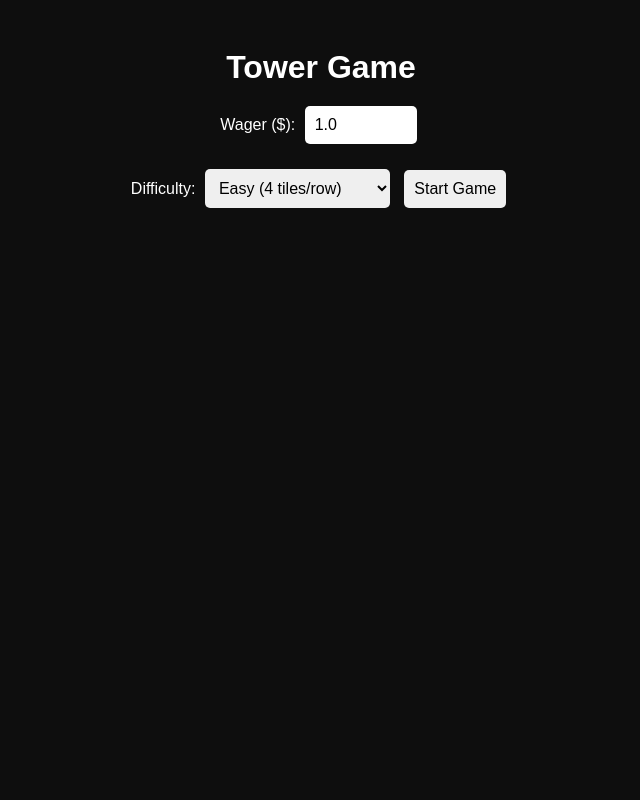
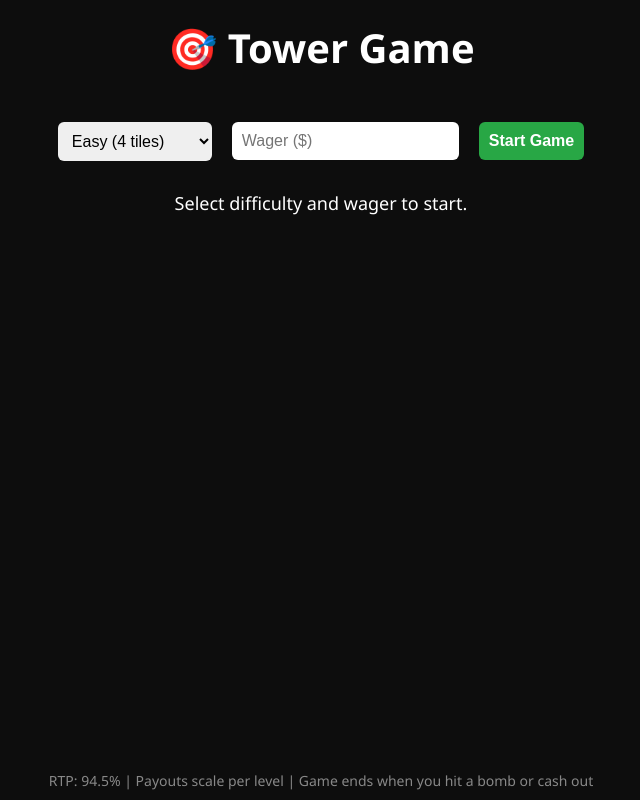
Before and after one commit to bulldawg395/pulltab-game, a Flask app: page /tower in a window 1280 px wide. Shown: the whole page, without its empty margins (319-959 px from the left). Run offline with Flask 3, Linux system fonts and the light colour scheme; the visitor is signed in with stand-in values (Sample User, id 1).

Commit message:
tower.html

```diff
--- a/templates/tower.html
+++ b/templates/tower.html
@@ -1,233 +1,257 @@
 <!DOCTYPE html>
 <html lang="en">
 <head>
-  <meta charset="UTF-8">
+  <meta charset="UTF-8" />
   <title>Tower Game</title>
   <style>
     body {
-      font-family: Arial, sans-serif;
-      background: #0e0e0e;
+      margin: 0;
+      background: #0d0d0d;
+      font-family: 'Segoe UI', sans-serif;
       color: white;
-      text-align: center;
-      padding: 20px;
+      display: flex;
+      flex-direction: column;
+      align-items: center;
+      justify-content: start;
+      min-height: 100vh;
     }
+
     h1 {
-      margin-bottom: 10px;
+      margin-top: 20px;
+      font-size: 2.5em;
     }
-    .wager-form, .difficulty-select {
-      margin: 15px 0;
+
+    .controls {
+      margin: 20px;
+      display: flex;
+      gap: 20px;
+      flex-wrap: wrap;
+      justify-content: center;
+      align-items: center;
     }
-    input, select, button {
+
+    .controls input,
+    .controls select,
+    .controls button {
       padding: 10px;
       font-size: 16px;
-      margin: 5px;
-      border-radius: 5px;
       border: none;
+      border-radius: 6px;
     }
-    #towerGrid {
+
+    .controls button {
+      background: #28a745;
+      color: white;
+      cursor: pointer;
+      font-weight: bold;
+    }
+
+    .status {
+      margin: 10px;
+      font-size: 18px;
+      text-align: center;
+    }
+
+    .game-board {
       display: flex;
-      flex-direction: column-reverse;
-      align-items: center;
-      margin-top: 20px;
+      flex-direction: column;
+      gap: 10px;
+      margin-bottom: 30px;
     }
-    .tower-row {
+
+    .row {
       display: flex;
       gap: 10px;
-      margin-bottom: 10px;
+      justify-content: center;
     }
-    .tower-box {
-      width: 60px;
-      height: 60px;
-      background: #222;
+
+    .tile {
+      width: 80px;
+      height: 80px;
+      background-color: #1e1e1e;
+      border: 2px solid #333;
+      border-radius: 10px;
+      font-size: 28px;
       display: flex;
       justify-content: center;
       align-items: center;
-      font-size: 24px;
-      border-radius: 5px;
       cursor: pointer;
-      transition: background 0.2s ease;
+      transition: 0.2s;
     }
-    .tower-box:hover {
-      background: #444;
+
+    .tile.clicked {
+      background-color: #4caf50;
     }
-    .safe {
-      background: #28a745 !important;
+
+    .tile.bomb {
+      background-color: #dc3545;
     }
-    .bomb {
-      background: #dc3545 !important;
+
+    .tile.disabled {
+      pointer-events: none;
+      opacity: 0.5;
     }
-    #status {
-      margin-top: 20px;
-      font-weight: bold;
+
+    .footer {
+      margin-top: auto;
+      padding: 10px;
+      text-align: center;
+      font-size: 14px;
+      color: #888;
     }
-    #cashOutBtn {
-      background: #ffc107;
-      color: black;
-      display: none;
+
+    @media (max-width: 600px) {
+      .tile {
+        width: 60px;
+        height: 60px;
+        font-size: 20px;
+      }
     }
   </style>
 </head>
 <body>
+  <h1>🎯 Tower Game</h1>
 
-  <h1>Tower Game</h1>
-
-  <div class="wager-form">
-    <label>Wager ($):</label>
-    <input type="number" id="wager" min="0.1" max="1000" step="0.1" value="1.0">
+  <div class="controls">
+    <select id="difficulty">
+      <option value="easy">Easy (4 tiles)</option>
+      <option value="medium">Medium (3 tiles)</option>
+      <option value="hard">Hard (2 tiles)</option>
+    </select>
+    <input type="number" id="wager" min="0.1" step="0.1" placeholder="Wager ($)" />
+    <button onclick="startGame()">Start Game</button>
+    <button id="cashoutBtn" style="background:#ffc107; display:none;" onclick="cashout()">💰 Cash Out</button>
   </div>
 
-  <div class="difficulty-select">
-    <label>Difficulty:</label>
-    <select id="difficulty">
-      <option value="easy">Easy (4 tiles/row)</option>
-      <option value="medium">Medium (3 tiles/row)</option>
-      <option value="hard">Hard (2 tiles/row)</option>
-    </select>
-    <button onclick="startTower()">Start Game</button>
+  <div class="status" id="status">Select difficulty and wager to start.</div>
+  <div class="status" id="payoutStatus"></div>
+
+  <div class="game-board" id="board"></div>
+
+  <div class="footer">
+    RTP: 94.5% | Payouts scale per level | Game ends when you hit a bomb or cash out
   </div>
 
-  <button id="cashOutBtn" onclick="cashOut()">💸 Cash Out</button>
+  <script>
+    let path = [];
+    let currentRow = 0;
+    let gameStarted = false;
+    let board = document.getElementById("board");
+    let status = document.getElementById("status");
+    let payoutStatus = document.getElementById("payoutStatus");
+    let difficulty = "";
+    let wager = 0;
+    let maxRows = 9;
+    let tileCount = 0;
 
-  <div id="towerGrid"></div>
-  <div id="status"></div>
-
-  <script>
-    const payoutMultipliers = {
+    const multipliers = {
       easy: [1.00, 1.13, 1.27, 1.42, 1.58, 1.75, 1.93, 2.12, 2.32],
       medium: [1.00, 1.21, 1.47, 1.78, 2.14, 2.56, 3.06, 3.63, 4.30],
       hard: [1.00, 1.39, 1.93, 2.67, 3.70, 5.13, 7.12, 9.89, 13.72]
     };
 
-    const columns = {
-      easy: 4,
-      medium: 3,
-      hard: 2
-    };
+    function startGame() {
+      difficulty = document.getElementById("difficulty").value;
+      wager = parseFloat(document.getElementById("wager").value);
 
-    let gamePath = [];
-    let currentRow = 0;
-    let playing = false;
-    let currentDifficulty = "easy";
+      if (isNaN(wager) || wager < 0.1) {
+        alert("Please enter a valid wager.");
+        return;
+      }
 
-    function startTower() {
-      currentDifficulty = document.getElementById('difficulty').value;
-      gamePath = [];
+      tileCount = difficulty === "easy" ? 4 : difficulty === "medium" ? 3 : 2;
+      board.innerHTML = "";
+      path = [];
       currentRow = 0;
-      playing = true;
-      document.getElementById('towerGrid').innerHTML = '';
-      document.getElementById('status').innerText = '';
-      document.getElementById('cashOutBtn').style.display = 'none';
+      gameStarted = true;
+      document.getElementById("cashoutBtn").style.display = "inline-block";
+      status.textContent = "Game Started. Pick a tile.";
+      payoutStatus.textContent = "Multiplier: 1x | Payout: $" + wager.toFixed(2);
 
-      let colCount = columns[currentDifficulty];
-
-      for (let i = 0; i < 9; i++) {
-        let row = document.createElement('div');
-        row.className = "tower-row";
-        for (let j = 0; j < colCount; j++) {
-          let box = document.createElement('div');
-          box.className = "tower-box";
-          box.dataset.index = j;
-          box.dataset.row = i;
-          box.onclick = () => handleClick(i, j);
-          row.appendChild(box);
-        }
-        document.getElementById('towerGrid').prepend(row);
-      }
+      renderRow();
     }
 
-    function handleClick(row, col) {
-      if (!playing || row !== currentRow) return;
+    function renderRow() {
+      if (currentRow >= maxRows) {
+        status.textContent = "Max level reached. Auto cashing out!";
+        cashout();
+        return;
+      }
 
-      gamePath.push(col);
-      revealRow(row, col);
+      let rowDiv = document.createElement("div");
+      rowDiv.className = "row";
 
-      currentRow++;
-      if (currentRow === 9) {
-        finishGame();
-      } else {
-        let wager = parseFloat(document.getElementById('wager').value);
-        let multiplier = payoutMultipliers[currentDifficulty][currentRow];
-        let total = (wager * multiplier).toFixed(2);
-        document.getElementById('cashOutBtn').style.display = 'inline-block';
-        document.getElementById('status').innerText =
-          `✅ Safe! Current Payout: x${multiplier.toFixed(2)} → $${total}`;
+      const bombIndex = Math.floor(Math.random() * tileCount);
+
+      for (let i = 0; i < tileCount; i++) {
+        let tile = document.createElement("div");
+        tile.className = "tile";
+        tile.innerHTML = "❓";
+        tile.onclick = () => {
+          tile.classList.add("clicked");
+          tile.innerHTML = "✅";
+          if (i === bombIndex) {
+            tile.classList.add("bomb");
+            tile.innerHTML = "💣";
+            status.textContent = "Boom! You hit a bomb.";
+            payoutStatus.textContent = "Game Over.";
+            disableBoard();
+            document.getElementById("cashoutBtn").style.display = "none";
+          } else {
+            path.push(i);
+            currentRow++;
+            updatePayoutDisplay();
+            renderRow();
+          }
+        };
+        rowDiv.appendChild(tile);
       }
+
+      board.appendChild(rowDiv);
     }
 
-    function revealRow(row, chosen) {
-      const boxes = document.querySelectorAll(`.tower-row:nth-child(${9 - row}) .tower-box`);
-      const bomb = Math.floor(Math.random() * boxes.length);
-      boxes.forEach((box, idx) => {
-        box.onclick = null;
-        if (idx == chosen && idx == bomb) {
-          box.classList.add('bomb');
-          endGame(false);
-        } else if (idx == chosen) {
-          box.classList.add('safe');
-        }
+    function disableBoard() {
+      document.querySelectorAll(".tile").forEach(tile => {
+        tile.classList.add("disabled");
+        tile.onclick = null;
       });
-
-      if (chosen === bomb) {
-        document.getElementById('cashOutBtn').style.display = 'none';
-      }
     }
 
-    function endGame(won) {
-      playing = false;
-      document.getElementById('cashOutBtn').style.display = 'none';
-
-      if (!won) {
-        document.getElementById('status').innerText = '💥 You hit a bomb!';
-      }
-
-      sendTowerResult();
+    function updatePayoutDisplay() {
+      let multiplier = multipliers[difficulty][currentRow - 1];
+      let payout = (wager * multiplier).toFixed(2);
+      payoutStatus.textContent = `Multiplier: ${multiplier.toFixed(2)}x | Payout: $${payout}`;
     }
 
-    function finishGame() {
-      let wager = parseFloat(document.getElementById('wager').value);
-      let payout = (wager * payoutMultipliers[currentDifficulty][currentRow - 1]).toFixed(2);
-      document.getElementById('status').innerText =
-        `🎉 You won all rows! Final Payout: x${payoutMultipliers[currentDifficulty][currentRow - 1].toFixed(2)} → $${payout}`;
-      endGame(true);
-    }
+    function cashout() {
+      if (!gameStarted || path.length === 0) return;
 
-    function cashOut() {
-      if (!playing || gamePath.length === 0) return;
-
-      const confirmCashOut = confirm("Are you sure you want to cash out now?");
-      if (!confirmCashOut) return;
-
-      playing = false;
-      document.getElementById('cashOutBtn').style.display = 'none';
-
-      let wager = parseFloat(document.getElementById('wager').value);
-      let payout = (wager * payoutMultipliers[currentDifficulty][currentRow - 1]).toFixed(2);
-
-      document.getElementById('status').innerText =
-        `💸 You cashed out at x${payoutMultipliers[currentDifficulty][currentRow - 1].toFixed(2)} → $${payout}`;
-
-      sendTowerResult();
-    }
-
-    function sendTowerResult() {
-      const wager = parseFloat(document.getElementById('wager').value);
+      let multiplier = multipliers[difficulty][path.length - 1];
+      let payout = (wager * multiplier).toFixed(2);
 
       fetch("/tower_play", {
         method: "POST",
-        headers: { 'Content-Type': 'application/json' },
+        headers: {
+          "Content-Type": "application/json"
+        },
         body: JSON.stringify({
-          difficulty: currentDifficulty,
-          path: gamePath,
-          wager: wager
+          difficulty,
+          wager,
+          path
         })
-      }).then(res => res.json())
-        .then(data => {
-          if (data.error) {
-            alert(data.error);
-          }
-        });
+      })
+      .then(res => res.json())
+      .then(data => {
+        if (data.success) {
+          status.textContent = `You cashed out for $${data.payout.toFixed(2)}!`;
+          payoutStatus.textContent = "";
+        } else {
+          alert(data.error || "Something went wrong.");
+        }
+        document.getElementById("cashoutBtn").style.display = "none";
+        disableBoard();
+      });
     }
   </script>
-
 </body>
 </html>
```
